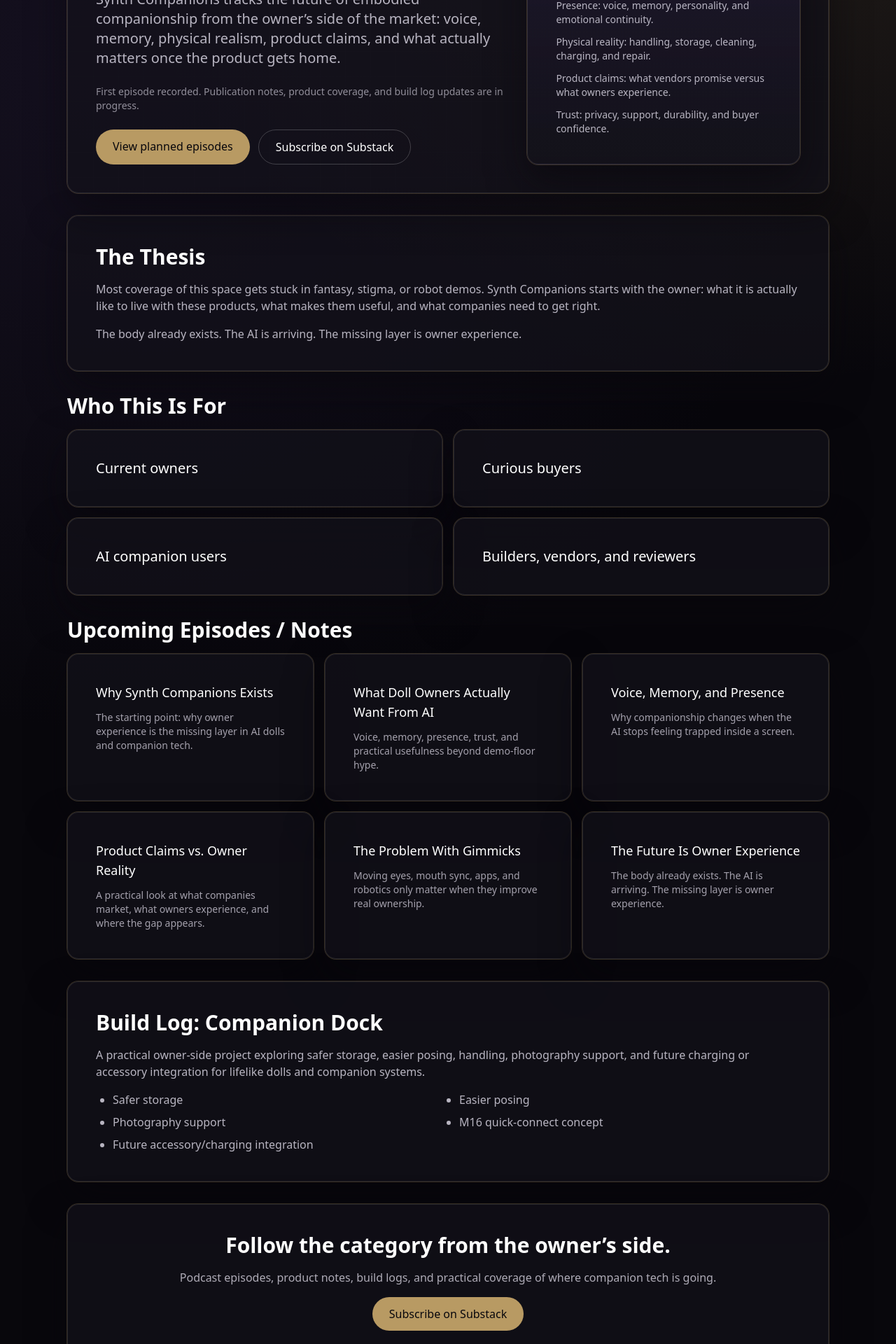
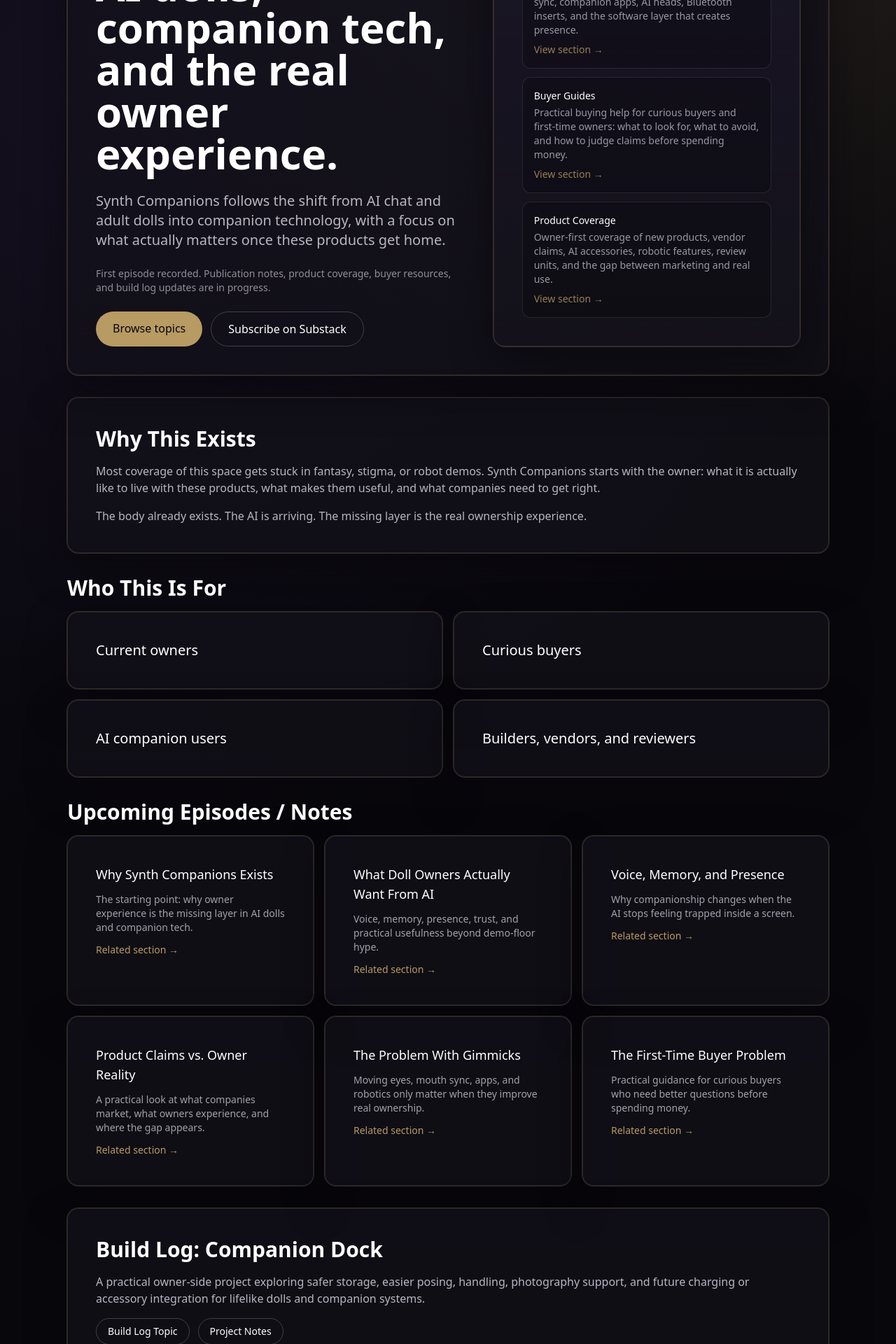
Before and after one commit to eliwhite2002-ux/This-Not-That, a Next.js app: page / in a window 1280 px wide. Shown: the part 480-2400 px from the top of the page at 70% size. Built offline with nearby package versions, Linux system fonts and the light colour scheme.

Commit message:
Replace thesis language and make coverage areas clickable

```diff
--- a/app/page.tsx
+++ b/app/page.tsx
@@ -1,29 +1,36 @@
 import Link from 'next/link';
+import { topics } from '@/lib/topics';
 
 const features = [
   {
     title: 'Why Synth Companions Exists',
-    summary: 'The starting point: why owner experience is the missing layer in AI dolls and companion tech.'
+    summary: 'The starting point: why owner experience is the missing layer in AI dolls and companion tech.',
+    href: '/topics/owner-experience'
   },
   {
     title: 'What Doll Owners Actually Want From AI',
-    summary: 'Voice, memory, presence, trust, and practical usefulness beyond demo-floor hype.'
+    summary: 'Voice, memory, presence, trust, and practical usefulness beyond demo-floor hype.',
+    href: '/topics/owner-experience'
   },
   {
     title: 'Voice, Memory, and Presence',
-    summary: 'Why companionship changes when the AI stops feeling trapped inside a screen.'
+    summary: 'Why companionship changes when the AI stops feeling trapped inside a screen.',
+    href: '/topics/ai-tech'
   },
   {
     title: 'Product Claims vs. Owner Reality',
-    summary: 'A practical look at what companies market, what owners experience, and where the gap appears.'
+    summary: 'A practical look at what companies market, what owners experience, and where the gap appears.',
+    href: '/topics/product-coverage'
   },
   {
     title: 'The Problem With Gimmicks',
-    summary: 'Moving eyes, mouth sync, apps, and robotics only matter when they improve real ownership.'
+    summary: 'Moving eyes, mouth sync, apps, and robotics only matter when they improve real ownership.',
+    href: '/topics/product-coverage'
   },
   {
-    title: 'The Future Is Owner Experience',
-    summary: 'The body already exists. The AI is arriving. The missing layer is owner experience.'
+    title: 'The First-Time Buyer Problem',
+    summary: 'Practical guidance for curious buyers who need better questions before spending money.',
+    href: '/topics/buyer-guides'
   }
 ];
 
@@ -34,22 +41,23 @@
     <>
       <section className="section-shell relative overflow-hidden">
         <div className="absolute inset-0 -z-10 bg-grid-fade bg-[size:36px_36px] opacity-25" />
-        <div className="grid gap-8 lg:grid-cols-[1.2fr_0.8fr] lg:items-end">
+        <div className="grid gap-8 lg:grid-cols-[1.1fr_0.9fr] lg:items-end">
           <div className="space-y-6">
             <p className="text-xs uppercase tracking-[0.3em] text-gold">Podcast + Publication</p>
             <h1 className="max-w-4xl text-4xl font-semibold leading-tight text-white md:text-6xl">
               AI dolls, companion tech, and the real owner experience.
             </h1>
             <p className="max-w-3xl text-lg text-mist/85 md:text-xl">
-              Synth Companions tracks the future of embodied companionship from the owner’s side of the market:
-              voice, memory, physical realism, product claims, and what actually matters once the product gets home.
+              Synth Companions follows the shift from AI chat and adult dolls into companion technology, with a focus
+              on what actually matters once these products get home.
             </p>
             <p className="max-w-2xl text-sm text-mist/65">
-              First episode recorded. Publication notes, product coverage, and build log updates are in progress.
+              First episode recorded. Publication notes, product coverage, buyer resources, and build log updates are in
+              progress.
             </p>
             <div className="flex flex-wrap gap-3">
-              <Link href="/articles-podcast" className="rounded-full bg-gold px-6 py-3 font-medium text-ink hover:opacity-90">
-                View planned episodes
+              <Link href="/topics" className="rounded-full bg-gold px-6 py-3 font-medium text-ink hover:opacity-90">
+                Browse topics
               </Link>
               <a
                 href="https://substack.com/@synthcompanions"
@@ -62,26 +70,33 @@
             </div>
           </div>
           <div className="section-shell border-gold/25 bg-gradient-to-b from-violet/50 to-charcoal/80">
-            <p className="text-xs uppercase tracking-[0.24em] text-gold">Owner Experience Lens</p>
-            <div className="mt-4 space-y-3 text-sm text-mist/85">
-              <p>Presence: voice, memory, personality, and emotional continuity.</p>
-              <p>Physical reality: handling, storage, cleaning, charging, and repair.</p>
-              <p>Product claims: what vendors promise versus what owners experience.</p>
-              <p>Trust: privacy, support, durability, and buyer confidence.</p>
+            <p className="text-xs uppercase tracking-[0.24em] text-gold">Explore the coverage</p>
+            <div className="mt-4 grid gap-3 text-sm">
+              {topics.slice(0, 4).map((topic) => (
+                <Link
+                  key={topic.slug}
+                  href={`/topics/${topic.slug}`}
+                  className="group rounded-xl border border-white/10 bg-ink/35 p-4 transition hover:border-gold/70"
+                >
+                  <span className="block font-medium text-white group-hover:text-gold">{topic.title}</span>
+                  <span className="mt-1 block text-mist/70">{topic.description}</span>
+                  <span className="mt-2 block text-gold/80">View section →</span>
+                </Link>
+              ))}
             </div>
           </div>
         </div>
       </section>
 
       <section className="section-shell space-y-4">
-        <h2 className="text-2xl font-semibold text-white md:text-3xl">The Thesis</h2>
+        <h2 className="text-2xl font-semibold text-white md:text-3xl">Why This Exists</h2>
         <p className="text-mist/85">
           Most coverage of this space gets stuck in fantasy, stigma, or robot demos. Synth Companions starts with the
           owner: what it is actually like to live with these products, what makes them useful, and what companies need
           to get right.
         </p>
         <p className="text-mist/85">
-          The body already exists. The AI is arriving. The missing layer is owner experience.
+          The body already exists. The AI is arriving. The missing layer is the real ownership experience.
         </p>
       </section>
 
@@ -100,10 +115,11 @@
         <h2 className="text-2xl font-semibold text-white md:text-3xl">Upcoming Episodes / Notes</h2>
         <div className="grid gap-4 md:grid-cols-2 lg:grid-cols-3">
           {features.map((feature) => (
-            <article key={feature.title} className="section-shell space-y-3">
+            <Link key={feature.title} href={feature.href} className="section-shell block space-y-3 transition hover:border-gold/60">
               <p className="text-lg font-medium text-white">{feature.title}</p>
               <p className="text-sm text-mist/75">{feature.summary}</p>
-            </article>
+              <p className="text-sm text-gold">Related section →</p>
+            </Link>
           ))}
         </div>
       </section>
@@ -114,13 +130,14 @@
           A practical owner-side project exploring safer storage, easier posing, handling, photography support, and
           future charging or accessory integration for lifelike dolls and companion systems.
         </p>
-        <ul className="grid list-disc gap-2 pl-6 text-mist/85 md:grid-cols-2">
-          <li>Safer storage</li>
-          <li>Easier posing</li>
-          <li>Photography support</li>
-          <li>M16 quick-connect concept</li>
-          <li>Future accessory/charging integration</li>
-        </ul>
+        <div className="flex flex-wrap gap-3">
+          <Link href="/topics/build-log" className="rounded-full border border-white/20 px-4 py-2 text-sm text-white hover:border-gold">
+            Build Log Topic
+          </Link>
+          <Link href="/build-log" className="rounded-full border border-white/20 px-4 py-2 text-sm text-white hover:border-gold">
+            Project Notes
+          </Link>
+        </div>
       </section>
 
       <section className="section-shell space-y-4 text-center">
```
